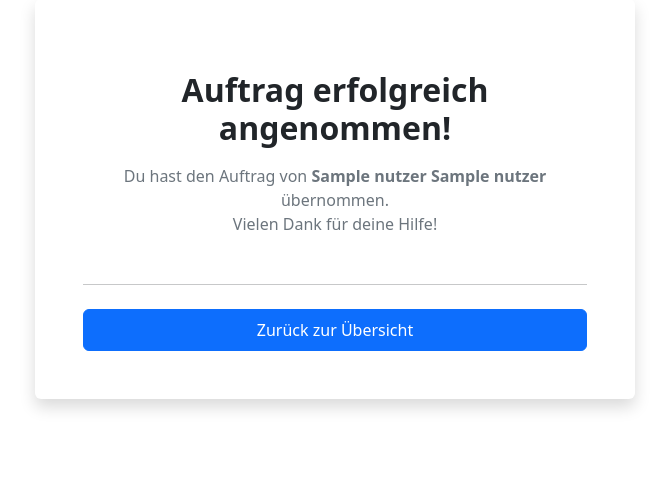
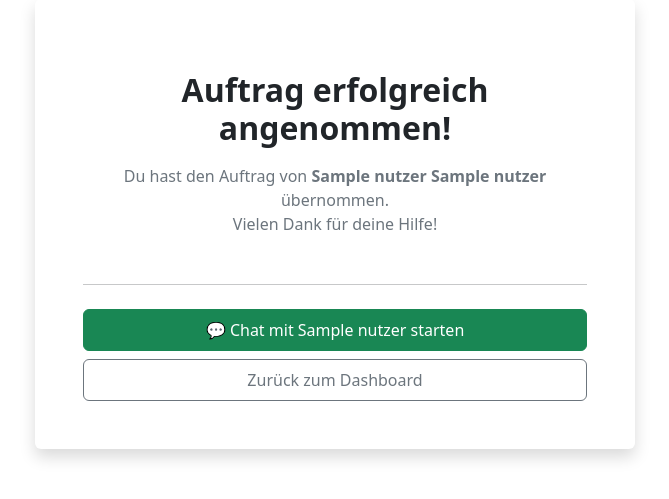
Before and after one commit to Yasin-Jewabreh/webapp, a Flask app: template templates/auftrag_angenommen.html in a window 1280 px wide. Shown: the part 160-659 px from the top of the page, without its empty margins (305-974 px from the left). Run offline with Flask 3, Linux system fonts and the light colour scheme; the template is opened without the code that fills it: values that come from a table or form of the project are taken from there, others are empty; tables that the repository leaves empty hold one stand-in row (values such as "Sample post"); some libraries are stand-ins or nearby versions.

Commit message:
fix chat function

```diff
--- a/templates/auftrag_angenommen.html
+++ b/templates/auftrag_angenommen.html
@@ -24,10 +24,13 @@
         <hr class="my-4">
 
         <div class="d-grid gap-2">
-            <a href="{{ url_for('meine_auftraege') }}" class="btn btn-primary py-2 fw-medium">
-                Zurück zur Übersicht
-            </a>
-        </div>
+    <a href="{{ url_for('chat', empfaenger_id=auftrag.nutzer_id) }}" class="btn btn-success py-2 fw-medium">
+        💬 Chat mit {{ auftrag.nutzer.vorname }} starten
+    </a>
+    <a href="{{ url_for('dashboard') }}" class="btn btn-outline-secondary py-2 fw-medium">
+        Zurück zum Dashboard
+    </a>
+    </div>
     </div>
 </div>
 {% endblock %}
--- a/templates/chat.html
+++ b/templates/chat.html
@@ -32,9 +32,6 @@
                 <div class="d-flex justify-content-between align-items-center mb-3">
                     <h3 class="m-0">Chat mit {{ aktiver_partner.vorname }} {{ aktiver_partner.nachname }}</h3>
 
-                    <form action="{{ url_for('chat_loeschen', partner_id=aktiver_partner.id) }}" method="POST" class="m-0">
-                        <button type="submit" class="btn btn-outline-danger btn-sm">Chat leeren</button>
-                    </form>
                 </div>
 
                 <div class="chat-verlauf border p-3 mb-3 bg-light" style="height: 400px; overflow-y: scroll;">
```
